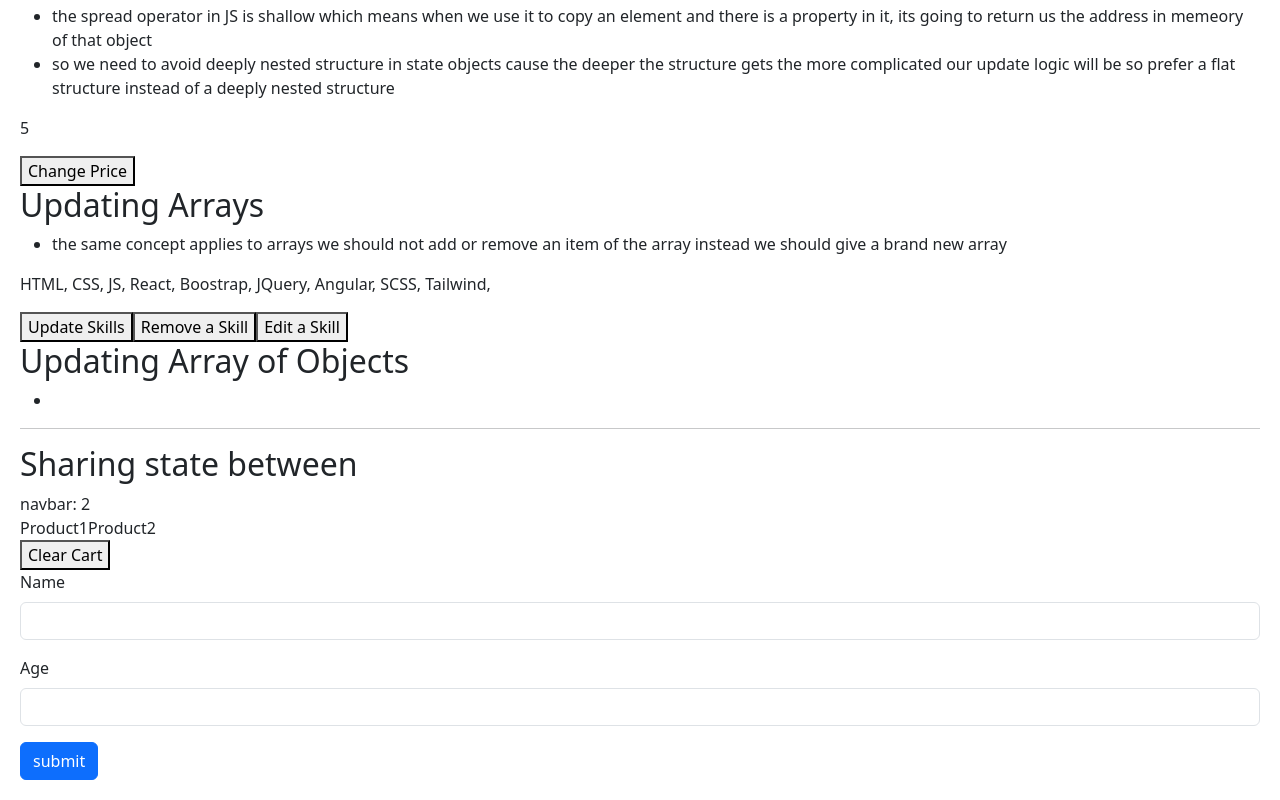
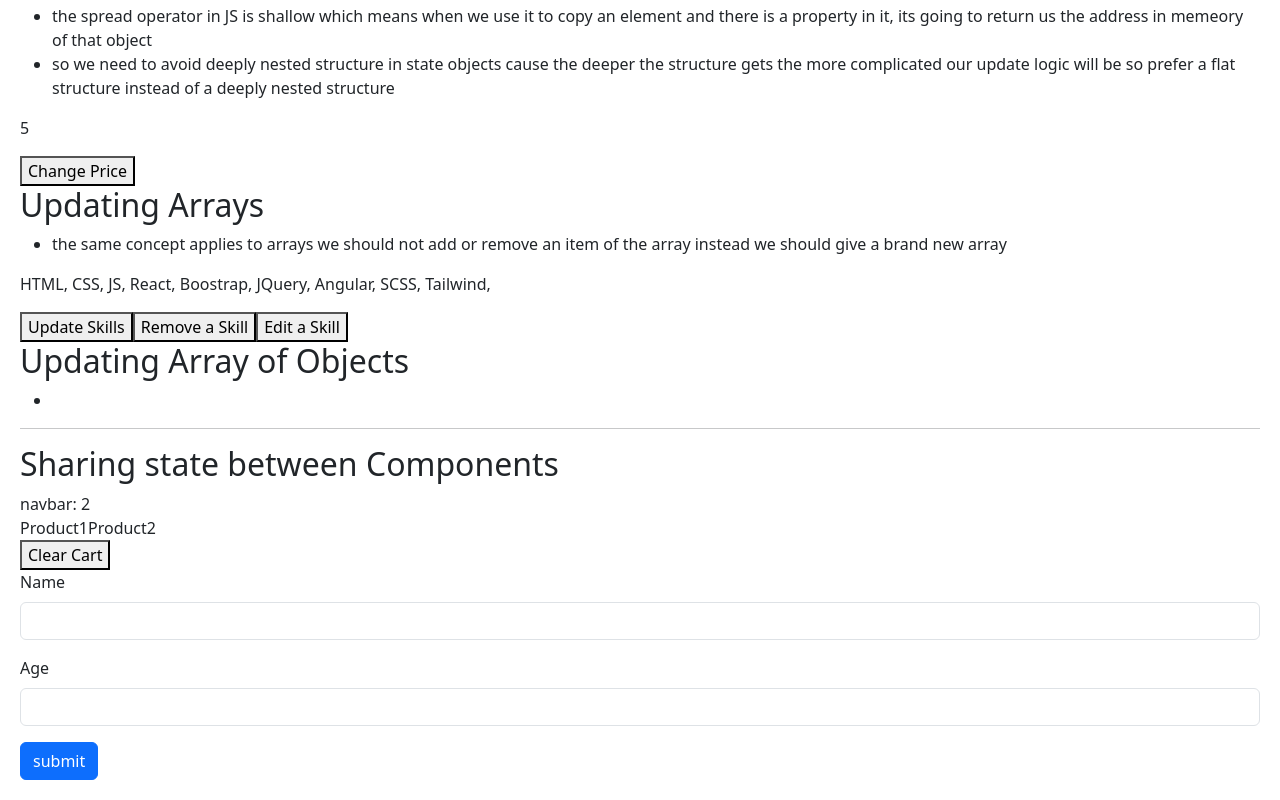
Before and after one commit to Hamza-Noah/Geek-Lab, a React (Vite) app: page / in a window 1280 px wide. Shown: the part 529-1329 px from the top of the page. Built offline with nearby package versions, Linux system fonts and the light colour scheme.

Commit message:
added a missed text to the heading of the sharing state section

```diff
--- a/src/App.tsx
+++ b/src/App.tsx
@@ -170,7 +170,7 @@ export default function App() {
       </div>
       <hr />
       <div>
-        <h2>Sharing state between </h2>
+        <h2>Sharing state between Components</h2>
         <Navbar cartItemsCount={cartItems.length} />
         {/* Apply OnRemove product later */}
         <Cart cartItems={cartItems} onClear={() => setCartItems([])} />
```
